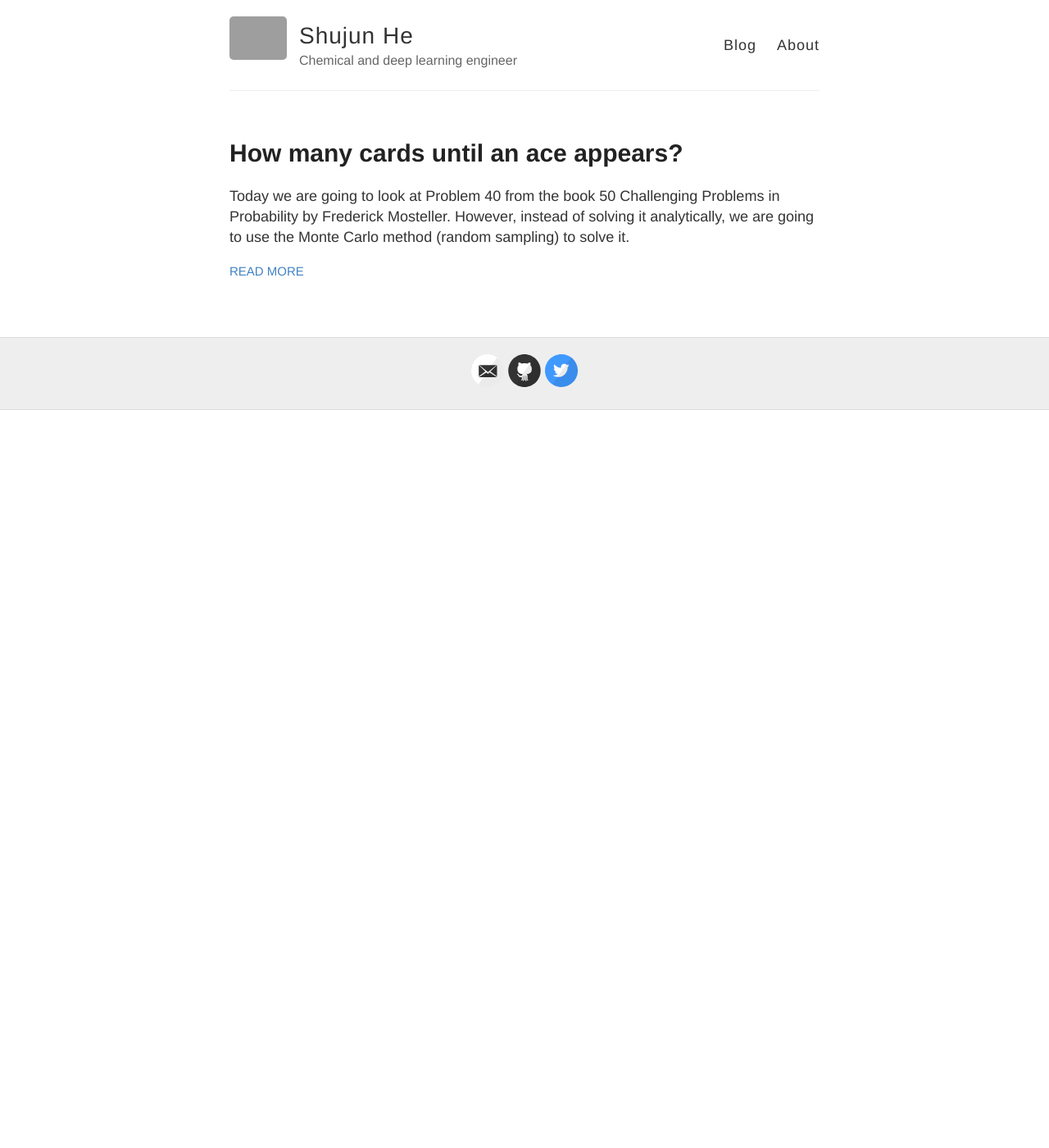
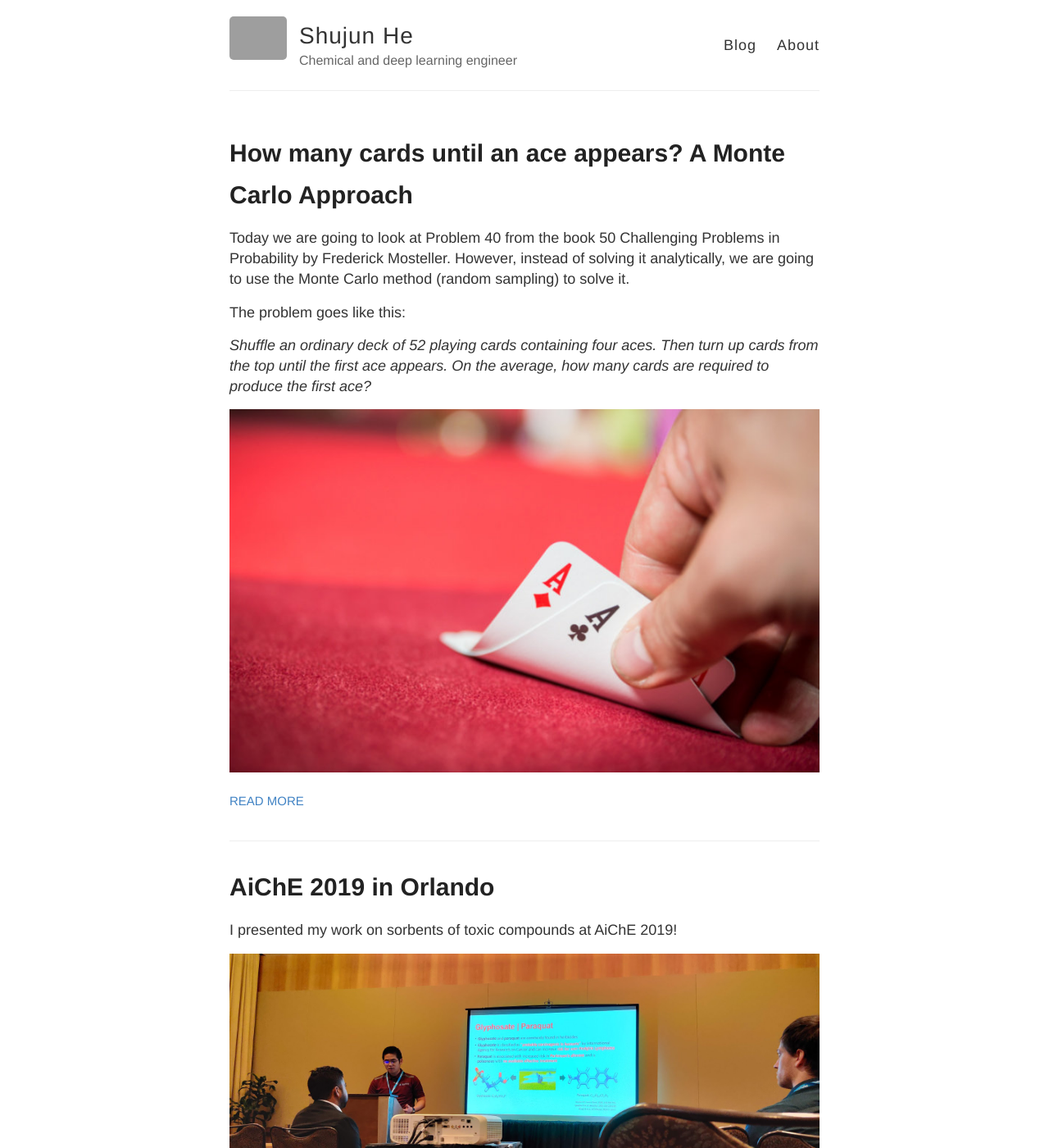
Before and after one commit to Shujun-He/shujun-he.github.io, a Jekyll site: the page built from index.html, in a window 1280 px wide and 1400 px high. Shown: the whole window at 82% size. Built offline with Jekyll 4.4.1, drawn with Linux system fonts in a browser that asks for light colours; some of the changed text lies outside the part shown; grey boxes are pictures that could not be loaded.

Commit message:
12252019_2

````diff
--- a/_config.yml
+++ b/_config.yml
@@ -41,7 +41,7 @@ google_analytics:
 
 # Your website URL (e.g. http://barryclark.github.io or http://www.barryclark.co)
 # Used for Sitemap.xml and your RSS feed
-url:
+url: shujun-he.github.io
 
 # If you're hosting your site at a Project repository on GitHub pages
 # (http://yourusername.github.io/repository-name)
--- a/_layouts/page.html
+++ b/_layouts/page.html
@@ -9,4 +9,5 @@ layout: default
   <div class="entry">
     {{ content }}
   </div>
+
 </article>
--- /dev/null
+++ b/_posts/2019-11-25-aiche2019.md
@@ -0,0 +1,28 @@
+---
+layout: post
+title: AiChE 2019 in Orlando
+excerpt_separator: <!--more-->
+---
+
+I presented my work on sorbents of toxic compounds at AiChE 2019!
+
+![aiche prez](/images/aiche_prez.jpg)
+
+My work done at University of Florida on DNA electrophoresis was presented by my former advisor Dr. Kopelevich
+
+![Kope aiche prez](/images/aiche_prez_kope.jpg)
+
+<!--more-->
+
+Also got to see my former advisors at UF
+
+:-------------------------:|:-------------------------:
+![](/images/aiche2019_w_jason.jpg)  |  ![](/images/aiche2019_w_kope.jpg)
+
+Hung out with my friend Anthony
+
+![](/images/2019_orlando_w_anthony.jpg)
+
+Cooked some steak of course!
+
+![](/images/orlando_2019_steak.jpg)
--- a/_posts/2019-12-25-50PiP-40.md
+++ b/_posts/2019-12-25-50PiP-40.md
@@ -1,6 +1,8 @@
 ---
 layout: post
-title: How many cards until an ace appears?
+title: How many cards until an ace appears? A Monte Carlo Approach
+categories: [python, probability theory]
+excerpt_separator: <!--more-->
 ---
 
 Today we are going to look at Problem 40 from the book 50 Challenging Problems in Probability by Frederick Mosteller. However, instead of solving it analytically, we are going to use the Monte Carlo method (random sampling) to solve it.
@@ -9,6 +11,10 @@ The problem goes like this:
 
 *Shuffle an ordinary deck of 52 playing cards containing four aces.
 Then turn up cards from the top until the first ace appears. On the average, how many cards are required to produce the first ace?*
+
+![cards](/images/ace_draw.jpg)
+
+<!--more-->
 
 If you are dumbfounded, worry not, because so was I when I first saw this problem. It may seem like there is no expedient mathamatical method that would lead us to the answer. So what do we do? This is where Monte Carlo method comes in. You probably know that if you were to toss a coin, there would be a 50-50 chance of it being heads or tails. Now to verify that fact, what you would do, assuming you have a lot of free time, would be to simply toss it many times, and see what percentage of the total tosses ended up heads or tails. It would be unlikely for the percentages to be exactly 50% tails and 50% heads, but after tossing the coin many times, they would undoubtedly be very close to 50-50. The above is a case of using Monte Carlo methods to evaluate a problem deterministic in nature via stochastic sampling.
 
@@ -32,6 +38,7 @@ class deck():
                 break
         return ace_draw+1
 ```
+
 It is a pretty straightforward object with two attributes and two methods. *deck_size* is just the size of the deck, in our case, 52. Since all we are only concerned with drawing aces, we can consider every single card of the deck as ace or not ace. Therefore, *cards* is just a vector of 52 binaries, 4 of which are *True*, because we have 4 aces in our deck. it does not matter which four to begin with, since the deck will be shuffled. *shuffle_deck* allows us to shuffle the deck using *np.random.shuffle*. The method *draw_until_ace* returns the number of cards it takes to get an ace in a given shuffle. Now we have a deck that can be shuffled much faster than any human can in real life, so let's get on with the simulation part.
 
 ```python
--- a/about.md
+++ b/about.md
@@ -6,11 +6,10 @@ permalink: /about/
 
 Hi! My name is Shujun He. I am currently a PhD student in chemical engineering at Texas A&M University.
 Things I have worked on include coarse-grained DNA simulations,
-computational protein design, molecular dynamics, and computational toxicology
-### More Information
+computational protein design, molecular dynamics, and computational toxicology.
 
-This is my personal website, where I share some of my private work, primarily involving deep learning,
-and its applications in scientific studies
+This is my personal website, where I share some of my private work, involving programming and deep learning,
+and my personal insights on the world.
 
 ### Contact me
 
````
Also changed, not shown: life.md (added, +5 -0 lines), images/2019_orlando_w_anthony.jpg (added), images/ace_draw.jpg (added), images/aiche2019_w_jason.jpg (added), images/aiche2019_w_kope.jpg (added), images/aiche_prez.jpg (added), images/aiche_prez_kope.jpg (added), images/deck_of_cards.jpg (added), images/orlando_2019_steak.jpg (added).
